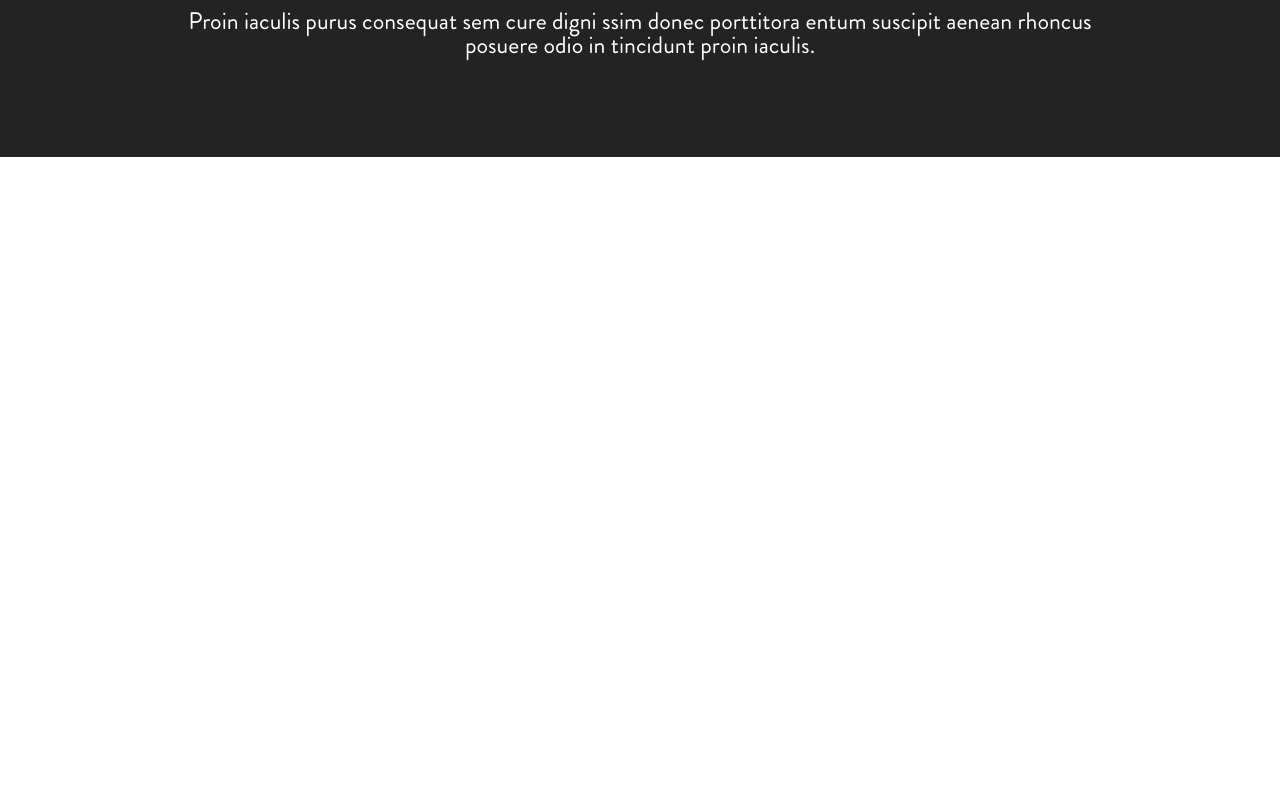
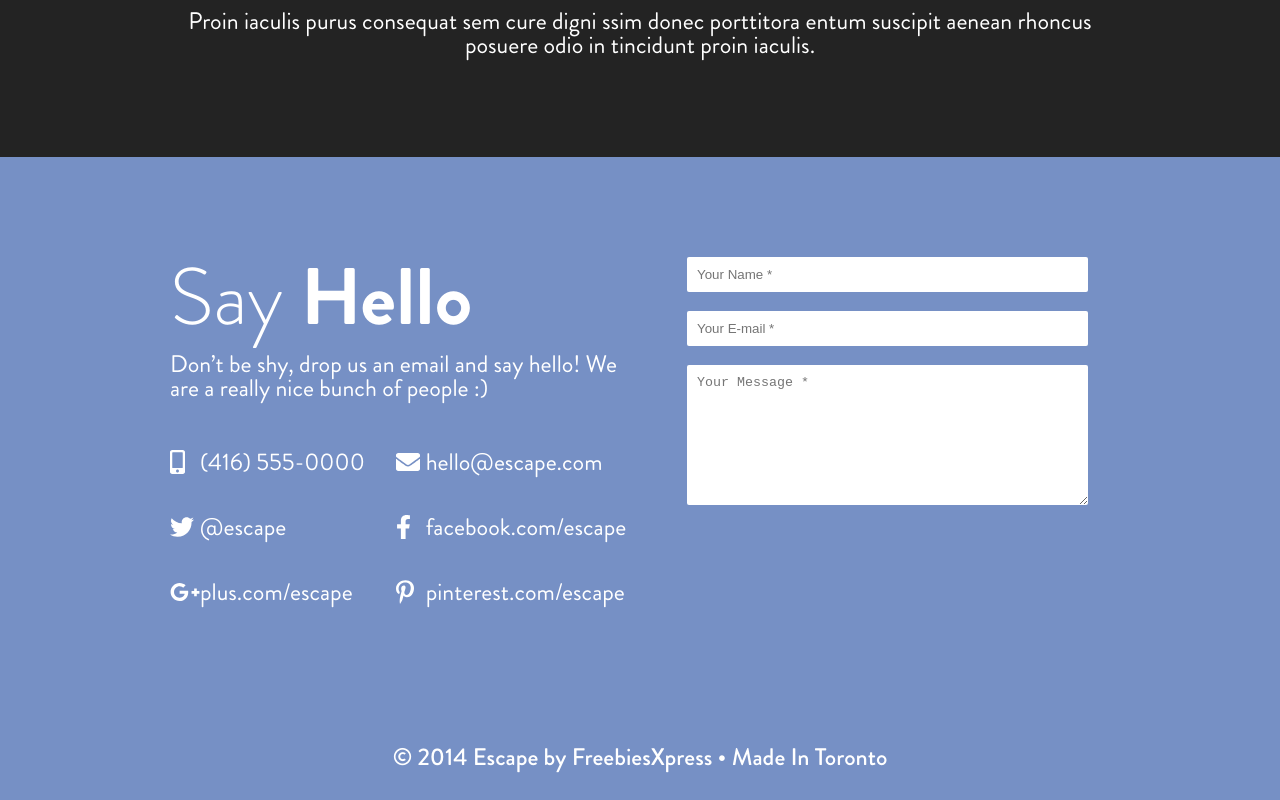
Before and after one commit to STU-React-Team/exercise-convert-psd, a React (Create React App) app: page / in a window 1280 px wide. Shown: the part 4262-5062 px from the top of the page. Before the commit the page ends 4419 px from the top, so only its background shows below. Built offline with nearby package versions, Linux system fonts and the light colour scheme.

Commit message:
Finish Footer

```diff
--- a/src/components/Home.js
+++ b/src/components/Home.js
@@ -5,6 +5,7 @@ import Services from './services';
 import Clients from './clients';
 import Logo from './logo';
 import Team from './team';
+import Footer from './footer/Footer';
 
 function Home() {
   return (
@@ -14,6 +15,7 @@ function Home() {
       <Clients />
       <Logo />
       <Team />
+      <Footer />
     </>
   );
 }
--- a/src/components/Home.scss
+++ b/src/components/Home.scss
@@ -514,7 +514,7 @@ html {
     overflow: hidden;
     position: relative;
 
-      >button{
+    > button {
       position: absolute;
       color: #fff;
       top: 50%;
@@ -527,11 +527,11 @@ html {
       outline: none;
       cursor: pointer;
 
-          &:hover{
+      &:hover {
         color: red;
       }
 
-          &.next{
+      &.next {
         right: 0;
       }
       &.prev {
@@ -622,3 +622,76 @@ html {
     }
   }
 }
+
+.footer {
+  background-color: #7690c5;
+  color: #fff;
+  padding-top: 4rem;
+
+  .title {
+      p {
+          color: #fff;
+      }
+  }
+
+  &__content {
+      @include tablet {
+          display: flex;
+          justify-content: space-between;
+      }
+  }
+
+  &__item {
+      @include tablet {
+          flex-basis: 49%;
+      }
+      @include desktop {
+          &:last-child{
+              flex-basis: 45%;
+          }
+      }
+  }
+
+  &-info {
+      display: flex;
+      flex-wrap: wrap;
+      margin-top: 2rem;
+
+      &__social {
+          width: 250px;
+          display: flex;
+          font-size: 14pt;
+          margin-bottom: 1.6rem;
+          @include tablet {
+              font-size: 12pt;
+              flex-basis: 49%;
+          }
+          @include desktop {
+              font-size: 16pt;
+          }
+          @include desktopLarge {
+              font-size: 18pt;
+          }
+
+          div {
+              width: 30px;
+          }
+      }
+  }
+
+  input,textarea {
+      width: 90%;
+      border: none;
+      outline: none;
+      margin-bottom: 0.75rem;
+      padding: 10px;
+      border-radius: 2px;
+  }
+
+  &__bottom {
+      text-align: center;
+      font-family: 'Brandon Grotesque Medium';
+      margin-top: 4rem;
+      padding-bottom: 1.25rem;
+  }
+}
--- /dev/null
+++ b/src/components/footer/Footer.js
@@ -0,0 +1,86 @@
+import React, { useState } from 'react';
+import { FontAwesomeIcon } from '@fortawesome/react-fontawesome';
+import { faMobileAlt, faEnvelope } from '@fortawesome/free-solid-svg-icons';
+
+function Footer() {
+    const [state, setState] = useState({})
+
+    const handleInputChange = (e) =>
+    {
+        const {value,name} = e.target;
+        setState({[name]: value});
+    }
+    return (
+        <div className="footer">
+            <div className="container">
+                <div className="footer__content">
+                    <div className="footer__item">
+                        <div className="title">
+                            <span> Say </span>
+                            <span> Hello </span>
+                            <p>
+                                Don’t be shy, drop us an email and say hello! We are a really nice bunch of people :&#41;
+                            </p>
+                        </div>
+                        <div className="footer-info">
+                            <div className="footer-info__social">
+                                <div>
+                                    <FontAwesomeIcon icon={faMobileAlt} />
+                                </div>
+                                <p> (416) 555-0000 </p>
+                            </div>
+                            <div className="footer-info__social">
+                                <div>
+                                    <FontAwesomeIcon icon={faEnvelope} />
+                                </div>
+                                <p> hello@escape.com </p>
+                            </div>
+                            <div className="footer-info__social">
+                                <div>
+                                    <FontAwesomeIcon icon={['fab', 'twitter']} />
+                                </div>
+                                <p> @escape </p>
+                            </div>
+                            <div className="footer-info__social">
+                                <div>
+                                    <FontAwesomeIcon icon={['fab', 'facebook-f']} />
+                                </div>
+                                <p> facebook.com/escape </p>
+                            </div>
+                            <div className="footer-info__social">
+                                <div>
+                                    <FontAwesomeIcon icon={['fab', 'google-plus-g']} />
+                                </div>
+                                <p> plus.com/escape </p>
+                            </div>
+                            <div className="footer-info__social">
+                                <div>
+                                    <FontAwesomeIcon icon={['fab', 'pinterest-p']} />
+                                </div>
+                                <p> pinterest.com/escape </p>
+                            </div>
+                        </div>
+                    </div>
+                    <div className="footer__item">
+                        <form>
+                            <div>
+                                <input type="text" placeholder="Your Name *" name="name" value={state.name || ""} onChange={handleInputChange} />
+                            </div>
+                            <div>
+                                <input type="email" placeholder="Your E-mail *" name="email" value={state.email || ""} onChange={handleInputChange} />
+                            </div>
+                            <div>
+                                <textarea placeholder="Your Message *" rows="8" name="message" value={state.message || ""} onChange={handleInputChange}/>
+                            </div>
+                        </form>
+                    </div>
+                </div>
+            </div>
+            <div className="footer__bottom">
+                <p> &copy; 2014 Escape by FreebiesXpress • Made In Toronto </p>
+            </div>
+        </div>
+    )
+}
+
+export default Footer;
--- a/src/components/team/index.js
+++ b/src/components/team/index.js
@@ -6,76 +6,81 @@ import TeamItem from './TeamItem';
 function Team() {
   const dataTeam = [
     {
-            name: "Kimberly Thompson",
-            pos: "Marketer",
-            fb: "https://fb.com",
-            tw: "https://twitter.com/",
-            pinterest: "https://www.pinterest.com/"
+      name: 'Kimberly Thompson',
+      pos: 'Marketer',
+      fb: 'https://fb.com',
+      tw: 'https://twitter.com/',
+      pinterest: 'https://www.pinterest.com/',
     },
     {
-            name: "Rico Massimo",
-            pos: "Coder",
-            fb: "https://fb.com",
-            tw: "https://twitter.com/",
-            google: "https://www.google.com.vn/"
+      name: 'Rico Massimo',
+      pos: 'Coder',
+      fb: 'https://fb.com',
+      tw: 'https://twitter.com/',
+      google: 'https://www.google.com.vn/',
     },
     {
-            name: "Uku Mason",
-            pos: "Graphic Designer",
-            fb: "https://fb.com",
-            pinterest: "https://www.pinterest.com/"
+      name: 'Uku Mason',
+      pos: 'Graphic Designer',
+      fb: 'https://fb.com',
+      pinterest: 'https://www.pinterest.com/',
     },
     {
-            name: "Lorem Lorem",
-            pos: "Coder",
-            fb: "https://fb.com",
-            tw: "https://twitter.com/",
-            pinterest: "https://www.pinterest.com/"
+      name: 'Lorem Lorem',
+      pos: 'Coder',
+      fb: 'https://fb.com',
+      tw: 'https://twitter.com/',
+      pinterest: 'https://www.pinterest.com/',
     },
     {
-            name: "Famous",
-            pos: "Graphic Designer",
-            fb: "https://fb.com",
-            tw: "https://twitter.com/",
-            google: "https://www.google.com.vn/"
+      name: 'Famous',
+      pos: 'Graphic Designer',
+      fb: 'https://fb.com',
+      tw: 'https://twitter.com/',
+      google: 'https://www.google.com.vn/',
     },
     {
-            name: "Someone Famous",
-            pos: "marketer",
-            fb: "https://fb.com",
-            pinterest: "https://www.pinterest.com/"
-        }
-    ]
+      name: 'Someone Famous',
+      pos: 'marketer',
+      fb: 'https://fb.com',
+      pinterest: 'https://www.pinterest.com/',
+    },
+  ];
 
   const [team] = useState(dataTeam);
   const [translateX, setTranslateX] = useState(0);
 
-    const handleSlider = (num) => {
+  const handleSlider = num => {
     if (num < 0) {
       if (translateX === -33.3334 * 3) {
-                setTranslateX(0)
+        setTranslateX(0);
+      } else {
+        setTranslateX(translateX + num * 33.3334);
       }
-            else {
-                setTranslateX(translateX + num * 33.3334)
+    } else if (translateX === 0) {
+      setTranslateX(-33.3334 * 3);
+    } else {
+      setTranslateX(translateX + num * 33.3334);
     }
-        }
-        else if (translateX === 0) {
-                setTranslateX(-33.3334 * 3)
-            }
-            else {
-                setTranslateX(translateX + num * 33.3334)
-            }
-    }
+  };
 
-    const styleSlider = { transform: `${`translate(${  translateX  }%)`}` };
+  const styleSlider = { transform: `${`translate(${translateX}%)`}` };
 
-    const listTeam = team.map((item) =>
-        {
-            const {name, pos, fb, google, pinterest, tw} = item
-            return <TeamItem key={item.name} name={name} pos={pos} fb={fb} google={google} pinterest={pinterest} tw={tw}/>
+  const listTeam = team.map(item => {
+    const { name, pos, fb, google, pinterest, tw } = item;
+    return (
+      <TeamItem
+        key={item.name}
+        name={name}
+        pos={pos}
+        fb={fb}
+        google={google}
+        pinterest={pinterest}
+        tw={tw}
+      />
+    );
     // <TeamItem key={item.name} {...item}/>
-        }
-    )
+  });
 
   return (
     <div className="team">
@@ -83,27 +88,32 @@ function Team() {
         <div className="title">
           <span> Awesome </span>
           <span> Team </span>
-                    <p>
-                        These wonderful people make work enjoyable.
-                    </p>
+          <p>These wonderful people make work enjoyable.</p>
         </div>
         <div className="team__slider">
           <div className="team__content" style={styleSlider}>
             {listTeam}
           </div>
-                    <button type="button" className="prev" onClick={handleSlider.bind(this, 1)}>
-                        <FontAwesomeIcon icon={faArrowLeft}/>
+          <button
+            type="button"
+            className="prev"
+            onClick={handleSlider.bind(this, 1)}>
+            <FontAwesomeIcon icon={faArrowLeft} />
           </button>
-                    <button type="button" className="next" onClick={handleSlider.bind(this, -1)}>
-                        <FontAwesomeIcon icon={faArrowRight}/>
+          <button
+            type="button"
+            className="next"
+            onClick={handleSlider.bind(this, -1)}>
+            <FontAwesomeIcon icon={faArrowRight} />
           </button>
         </div>
         <p>
-                    Proin iaculis purus consequat sem cure  digni ssim donec porttitora entum suscipit aenean rhoncus posuere odio in tincidunt proin iaculis.
+          Proin iaculis purus consequat sem cure digni ssim donec porttitora
+          entum suscipit aenean rhoncus posuere odio in tincidunt proin iaculis.
         </p>
       </div>
     </div>
-    )
+  );
 }
 
 export default Team;
```
Also changed, not shown: src/components/team/TeamItem.js (+28 -8 lines). Lines whose indentation alone changed are shown as unchanged.
